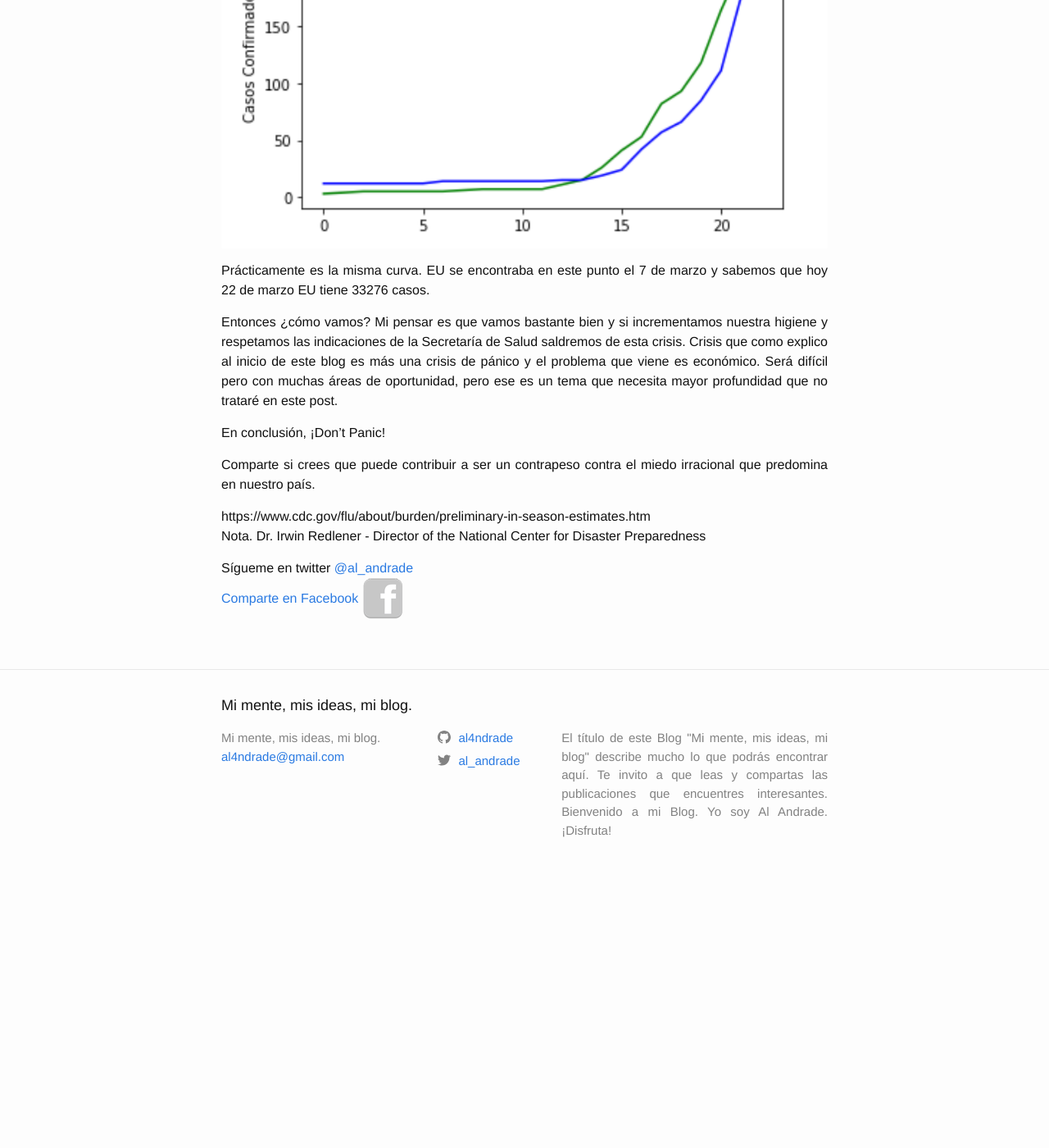
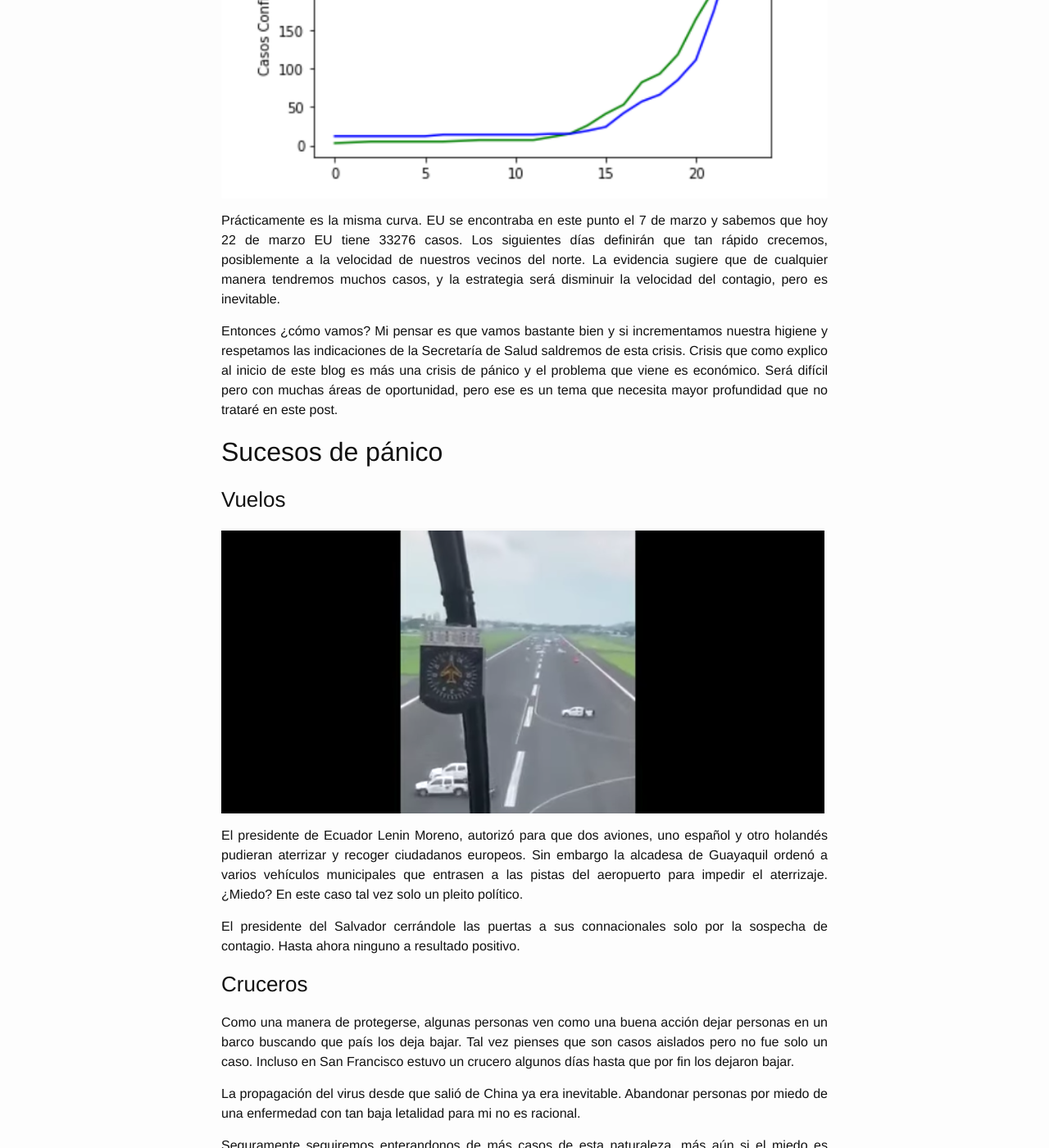
Before and after one commit to al4ndrade/al4ndrade.github.io, a Jekyll site: the page built from _posts/2020-3-23-panico_desproporcional.md, in a window 1280 px wide and 1400 px high, scrolled down 2709 px. Shown: the whole window at 82% size. Built offline with Jekyll 4.4.1, drawn with Linux system fonts in a browser that asks for light colours; before the commit the page ends 3793 px from its top, so only the background shows below that; some of the changed text lies outside the part shown.

Commit message:
Add new info to panic post

```diff
--- a/_posts/2020-3-23-panico_desproporcional.md
+++ b/_posts/2020-3-23-panico_desproporcional.md
@@ -23,15 +23,15 @@ Tenemos datos muy claros de todo el mundo, pero sabemos que por la naturaleza de
 
 Si existe, pero la dimensión del peligro no es proporcional al pánico generado.
 
-El peligro es el crecimiento exponencial. Si sabes un poco de funciones exponenciales, no hay que explicar, pero para los que huyeron de mate. Demos un ejemplo muy claro.
+El peligro es el crecimiento exponencial. Si sabes un poco de funciones exponenciales, no hay que explicar, pero demos un ejemplo para los que huyeron de mate:
 
-Si tienes un peso el 1o de enero y duplicas la cantidad cada día el 31 de enero tendrías mil setenta y tres millones, setecientos cuarenta y un mil ochocientos veinticuatro pesos. ¡Wow!
+	Si tienes un peso el 1o de enero y duplicas la cantidad cada día, el 31 de enero tendrías mil setenta y tres millones, setecientos cuarenta y un mil ochocientos veinticuatro pesos. ¡Wow!
 
 <h2>Analicemos el caso de Italia y México</h2>
 
-Si juntamos la curva de manera que el día en que México llegó a 15 contagiados e Italia 20, la gráfica quedaría de esta manera.
+Si juntamos la curva de manera que el día en que México llegó a 15 contagiados coincida con el día en que Italia llegó a 20, la gráfica quedaría de esta manera.
 
-![]({{site.baseurl}}/images/covid19/mex_vs_it.png){:class="img-responsive"}
+![]({{site.baseurl}}/images/covid19/mex_vs_ita.png){:class="img-responsive"}
 
 En comparación con ellos estamos haciendo un gran trabajo. ¡Aplausos!
 
@@ -39,11 +39,32 @@ En comparación con ellos estamos haciendo un gran trabajo. ¡Aplausos!
 
 Ahora si juntamos la curva con Estados Unidos, de manera que el día en que ellos y nosotros llegamos a 15 casos, la curva se vería de esta manera.
 
-![]({{site.baseurl}}/images/covid19/mex_vs_eu.png){:class="img-responsive"}
+![]({{site.baseurl}}/images/covid19/mex_vs_usa.png){:class="img-responsive"}
 
 Prácticamente es la misma curva. EU se encontraba en este punto el 7 de marzo y sabemos que hoy 22 de marzo EU tiene 33276 casos.
+Los siguientes días definirán que tan rápido crecemos, posiblemente a la velocidad de nuestros vecinos del norte. La evidencia sugiere que de cualquier manera tendremos muchos casos, y la estrategia será disminuir la velocidad del contagio, pero es inevitable.
 
 Entonces ¿cómo vamos? Mi pensar es que vamos bastante bien y si incrementamos nuestra higiene y respetamos las indicaciones de la Secretaría de Salud saldremos de esta crisis. Crisis que como explico al inicio de este blog es más una crisis de pánico y el problema que viene es económico. Será difícil pero con muchas áreas de oportunidad, pero ese es un tema que necesita mayor profundidad que no trataré en este post.
+
+<h2>Sucesos de pánico</h2>
+
+<h3>Vuelos</h3>
+
+![]({{site.baseurl}}/images/covid19/aterrizaje.png){:class="img-responsive"}
+
+El presidente de Ecuador Lenin Moreno, autorizó para que dos aviones, uno español y otro holandés pudieran aterrizar y recoger ciudadanos europeos. Sin embargo la alcadesa de Guayaquil ordenó a varios vehículos municipales que entrasen a las pistas del aeropuerto para impedir el aterrizaje. ¿Miedo? En este caso tal vez solo un pleito político.
+
+El presidente del Salvador cerrándole las puertas a sus connacionales solo por la sospecha de contagio. Hasta ahora ninguno a resultado positivo.
+
+<h3>Cruceros</h3>
+
+Como una manera de protegerse, algunas personas ven como una buena acción dejar personas en un barco buscando que país los deja bajar. Tal vez pienses que son casos aislados pero no fue solo un caso. Incluso en San Francisco estuvo un crucero algunos días hasta que por fin los dejaron bajar.
+
+La propagación del virus desde que salió de China ya era inevitable. Abandonar personas por miedo de una enfermedad con tan baja letalidad para mi no es racional.
+
+Seguramente seguiremos enterandonos de más casos de esta naturaleza, más aún si el miedo es quien gobierna nuestras acciones.
+
+<h3>Conclusión</h3>
 
 En conclusión, ¡Don't Panic!<br>
 
```
Also changed, not shown: images/covid19/aterrizaje.png (added), images/covid19/mex_vs_ita.png (added), images/covid19/mex_vs_usa.png (added).
